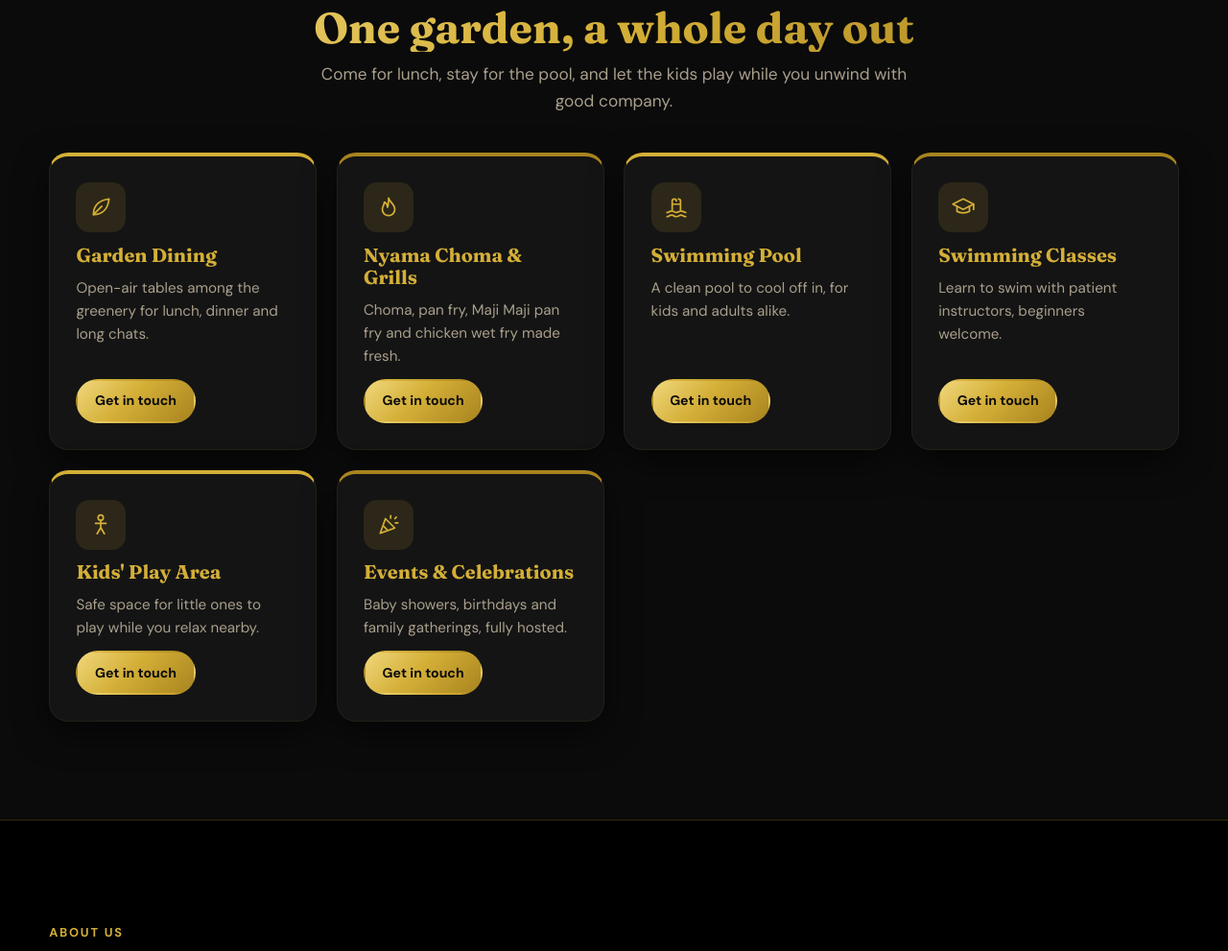
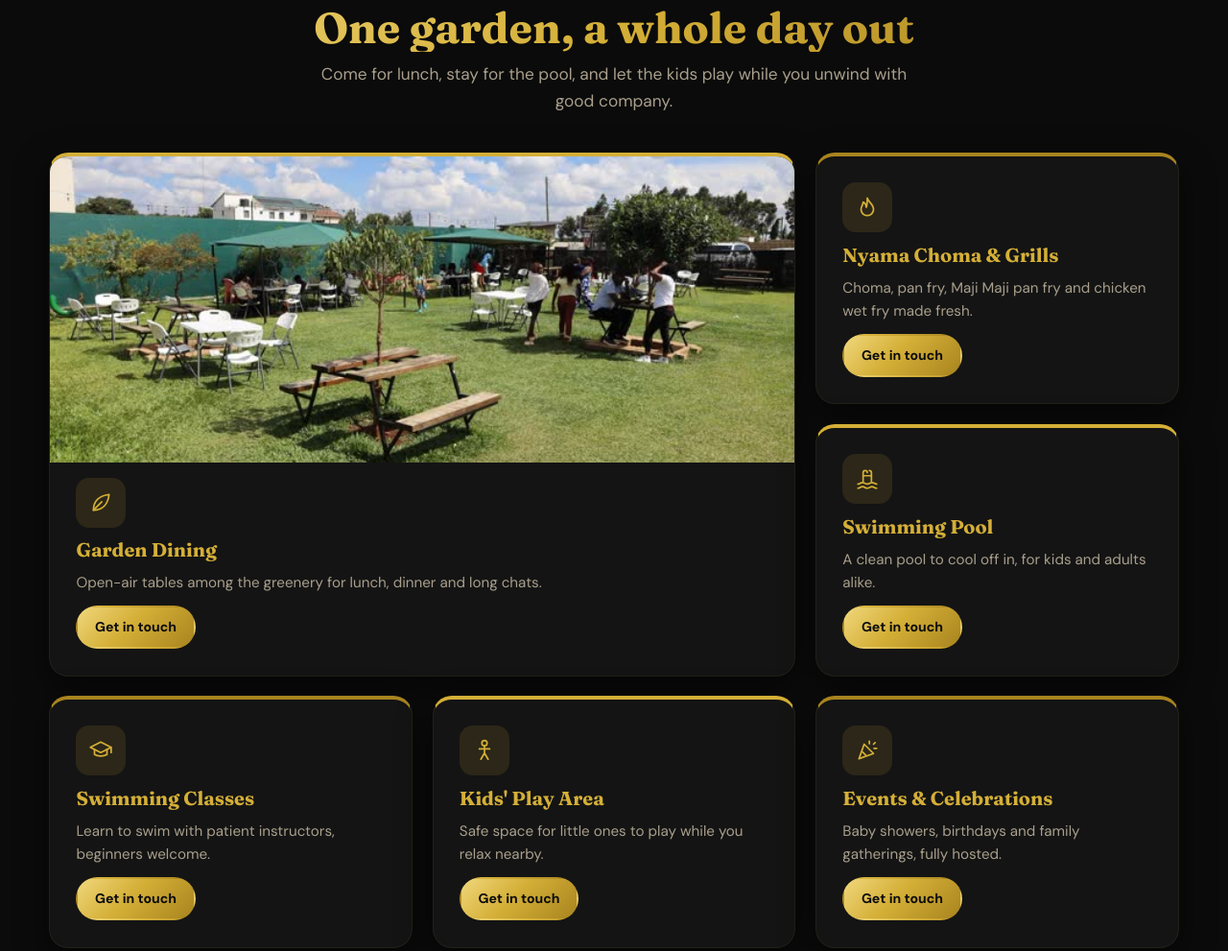
Before and after one commit to fanfuraha-ui/tulips-garden, a plain HTML site: page index.html in a window 1280 px wide. Shown: the part 950-1941 px from the top of the page at 96% size. Drawn offline with Linux system fonts and the light colour scheme.

Commit message:
Add garden dining photo as featured offer card
Co-Authored-By: Claude Opus 5.5 <noreply@anthropic.com>
Claude-Session: https://claude.ai/code/session_012Qj9KZijdEuWixSCQ2gttv

```diff
--- a/index.html
+++ b/index.html
@@ -103,6 +103,12 @@ header{position:sticky;top:0;z-index:50;background:rgba(8,8,8,.9);backdrop-filte
 .offer:nth-child(even){border-top-color:var(--leaf-2)}
 .offer .ic{width:52px;height:52px;border-radius:14px;background:var(--leaf-3);display:grid;place-items:center;font-size:1.6rem}
 .offer p{color:var(--muted);font-size:.95rem;flex:1}
+.offer.has-img{overflow:hidden;grid-column:span 2;grid-row:span 2}
+.offer-img{display:block;width:calc(100% + 3.4rem);max-width:none;height:auto;flex:1 1 220px;min-height:220px;margin:-1.7rem -1.7rem .3rem;object-fit:cover}
+.offer.has-img p{flex:0 0 auto}
+@media(min-width:761px){.offers:has(.has-img){grid-template-columns:repeat(3,1fr)}}
+@media(max-width:600px){.offer.has-img{grid-column:1/-1;grid-row:auto}}
+@media(max-width:760px){.offer-img{width:calc(100% + 2rem);margin:-1rem -1rem .2rem;flex:0 0 auto;min-height:0;aspect-ratio:16/10}.offers .offer:last-child:nth-child(even){grid-column:1/-1}}
 
 /* About */
 .about{background:#000;color:#e9e1cf;border-block:1px solid rgba(212,175,55,.25)}
@@ -959,7 +965,7 @@ const CONFIG = {
     ]
   },
   offers: [
-    ["leaf","Garden Dining","Open-air tables among the greenery for lunch, dinner and long chats.","I'd like to book a table."],
+    ["leaf","Garden Dining","Open-air tables among the greenery for lunch, dinner and long chats.","I'd like to book a table.","garden-dining"],
     ["flame","Nyama Choma & Grills","Choma, pan fry, Maji Maji pan fry and chicken wet fry made fresh.","I'd like to ask about your menu."],
     ["pool","Swimming Pool","A clean pool to cool off in, for kids and adults alike.","I'd like to ask about swimming."],
     ["cap","Swimming Classes","Learn to swim with patient instructors, beginners welcome.","I'd like to book swimming classes."],
@@ -1009,7 +1015,7 @@ $$("[data-wa]").forEach(a=>a.href=wa(a.dataset.wa));
 $("#yr").textContent=new Date().getFullYear();
 
 /* Offers */
-$("#offers").innerHTML=CONFIG.offers.map(([ic,t,d,m])=>`<article class="offer reveal"><span class="ic" aria-hidden="true"><svg class="i"><use href="#i-${ic}"/></svg></span><h3>${t}</h3><p>${d}</p><a class="btn btn-wa btn-sm" style="align-self:flex-start" target="_blank" rel="noopener" href="${wa("Hi Tulips Garden, "+m)}">Get in touch</a></article>`).join("");
+$("#offers").innerHTML=CONFIG.offers.map(([ic,t,d,m,img])=>`<article class="offer reveal${img?" has-img":""}">${img?`<img class="offer-img" src="assets/img/${img}-640.jpg" srcset="assets/img/${img}-640.jpg 640w, assets/img/${img}-1200.jpg 1200w" sizes="(max-width:760px) 100vw, 600px" width="640" height="426" loading="lazy" decoding="async" alt="Guests dining at picnic tables and gazebos on the lawn at Tulips Garden">`:""}<span class="ic" aria-hidden="true"><svg class="i"><use href="#i-${ic}"/></svg></span><h3>${t}</h3><p>${d}</p><a class="btn btn-wa btn-sm" style="align-self:flex-start" target="_blank" rel="noopener" href="${wa("Hi Tulips Garden, "+m)}">Get in touch</a></article>`).join("");
 
 /* Menu tabs */
 const cats=Object.keys(CONFIG.menu);
```
Also changed, not shown: assets/img/garden-dining-1200.jpg (added), assets/img/garden-dining-640.jpg (added).
